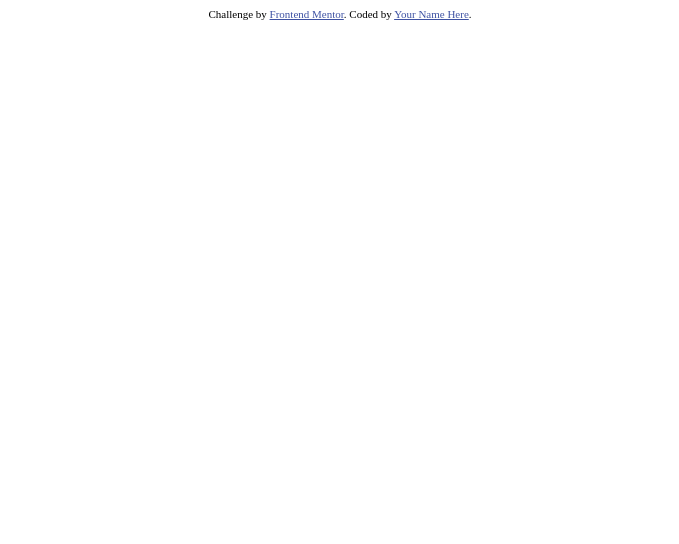
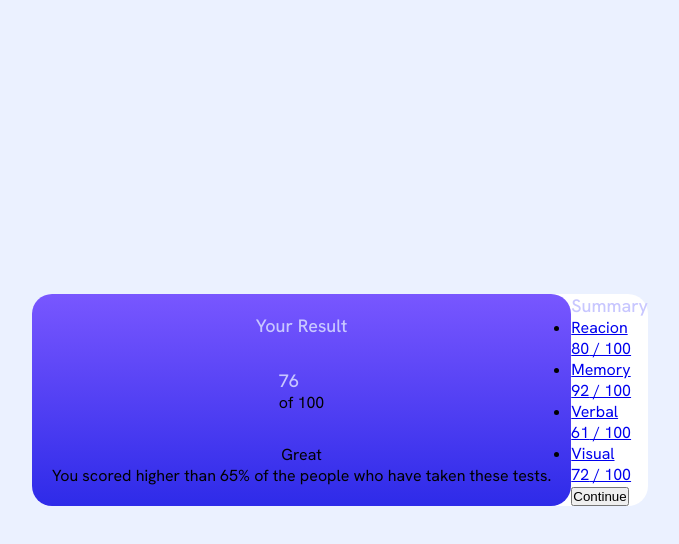
Before and after one commit to cesarandev/resultsSumaryComponent, a plain HTML site: page index.html in a window 1280 px wide. Shown: the whole page, without its empty margins (300-979 px from the left). Drawn offline with Linux system fonts and the light colour scheme.

Commit message:
First structure finished

```diff
--- /dev/null
+++ b/css/styles.css
@@ -0,0 +1,82 @@
+* {
+    margin: 0;
+    padding: 0;
+    box-sizing: border-box;
+}
+
+:root {
+    --light-red: hsl(0, 100%, 67%);
+    --orangey-yellow: hsl(39, 100%, 56%);
+    --green-teal: hsl(166, 100%, 37%);
+    --cobalt-blue: hsl(234, 85%, 45%);
+
+    /* Gradients */
+
+    /*background*/
+    --light-slate-blue: hsl(252, 100%, 67%);
+    --light-royal-blue: hsl(241, 81%, 54%);
+
+    /* for circle */
+    --violet-blue: hsla(256, 72%, 46%, 1);
+    --persian-blue: hsla(241, 72%, 46%, 0);
+
+    /* neutral */
+
+    --white: hsl(0, 0%, 100%);
+    --pale-blue: hsl(221, 100%, 96%);
+    --light-lavender: hsl(241, 100%, 89%);
+    --dark-gray-blue: hsl(224, 30%, 27%);
+
+    /* font size */
+
+    --sm: 18px;
+    --md: 20px;
+    --lg: 24px;
+
+    /* fontweigth */
+
+    --fw-500: 500;
+    --fw-700: 700;
+    --fw-800: 800;
+
+}
+
+body {
+    font-family: 'Hanken Grotesk', sans-serif;
+}
+
+.component {
+    width: 100%;
+    height: 100vh;
+    display: flex;
+    justify-content: center;
+    align-items: center;
+    background-color: var(--pale-blue);
+}
+
+.component-container{
+    background-color: var(--white);
+    display: flex;
+}
+
+.component-container--left {
+    background: linear-gradient(to bottom, var(--light-slate-blue), var(--light-royal-blue));
+    padding: 20px;
+    display: grid;
+    grid-template-rows: auto 1fr auto auto;
+    place-items: center;
+}
+
+.component-container--left, .component-container {
+    border-radius: 20px;
+}
+
+.component-container p:first-child {
+    color: var(--light-lavender);
+    font-size: var(--sm);
+    font-weight: var(--fw-500);
+}
+
+.component-container {
+
+}
--- a/index.html
+++ b/index.html
@@ -5,6 +5,10 @@
   <meta name="viewport" content="width=device-width, initial-scale=1.0"> <!-- displays site properly based on user's device -->
 
   <link rel="icon" type="image/png" sizes="32x32" href="./assets/images/favicon-32x32.png">
+  <link rel="stylesheet" href="./css/styles.css">
+  <link rel="preconnect" href="https://fonts.googleapis.com">
+  <link rel="preconnect" href="https://fonts.gstatic.com" crossorigin>
+  <link href="https://fonts.googleapis.com/css2?family=Hanken+Grotesk:ital,wght@0,100..900;1,100..900&display=swap" rel="stylesheet">
 
   <title>Frontend Mentor | Results summary component</title>
 
@@ -15,12 +19,73 @@
   </style>
 </head>
 <body>
+  <div class="component">
+    <div class="component-container">
+      <div class="component-container--left">
+        <p>
+          Your Result
+        </p>
+        <div class="component-container--left__percentage">
+          <p>
+            76
+          </p>
+          <p>
+            of 100
+          </p>
+        </div>
+        <p>
+          Great
+        </p>
+        <p>
+          You scored higher than 65% of the people who have taken these tests.
+        </p>
+      </div>
+      <div class="component-container--right">
+        <p>
+          Summary
+        </p>
+        <div class="component-container--right__elements">
+          <ul>
+            <li><a href="/">
+              <span class="icon icon-reaction"></span>
+              Reacion
+              <p class="score">
+                <span>80</span> / 100
+              </p>
+            </a></li>
+            <li><a href="/">
+              <span class="icon icon-memory"></span>
+              Memory
+              <p class="score">
+                <span>92</span> / 100
+              </p>
+            </a></li>
+            <li><a href="/">
+              <span class="icon icon-verbal"></span>
+              Verbal
+              <p class="score">
+                <span>61</span> / 100
+              </p>
+            </a></li>
+            <li><a href="/">
+              <span class="icon icon-visual"></span>
+              Visual
+              <p class="score">
+                <span>72</span> / 100
+              </p>
+            </a></li>
+          </ul>
+        </div>
+        <button type="submit">
+          Continue
+        </button>
+      </div>
+    </div>
+  </div>
 
-
-
-  <div class="attribution">
+  <!-- <div class="attribution">
     Challenge by <a href="https://www.frontendmentor.io?ref=challenge" target="_blank">Frontend Mentor</a>.
     Coded by <a href="#">Your Name Here</a>.
-  </div>
+  </div> -->
 </body>
 </html>
```
